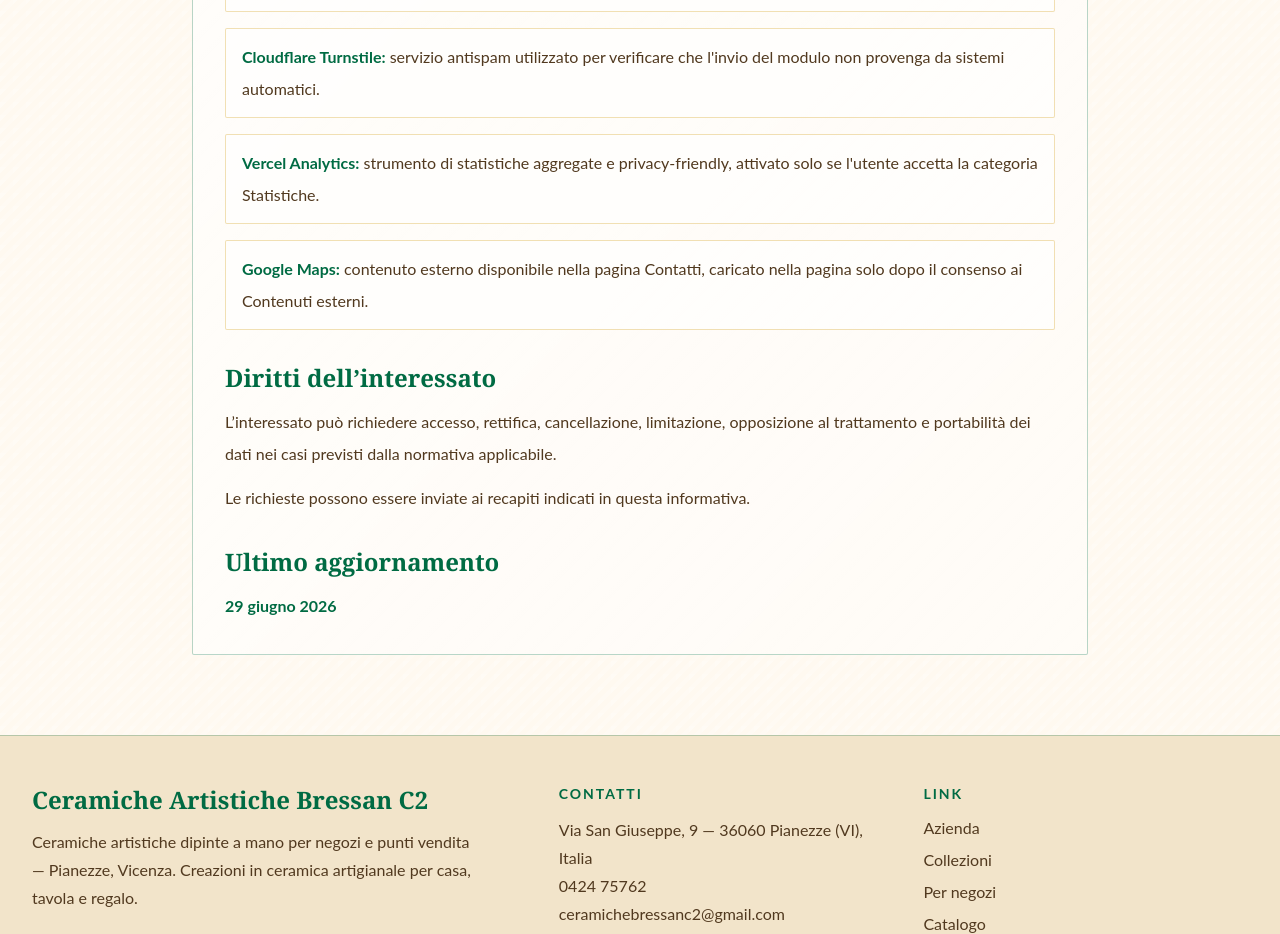
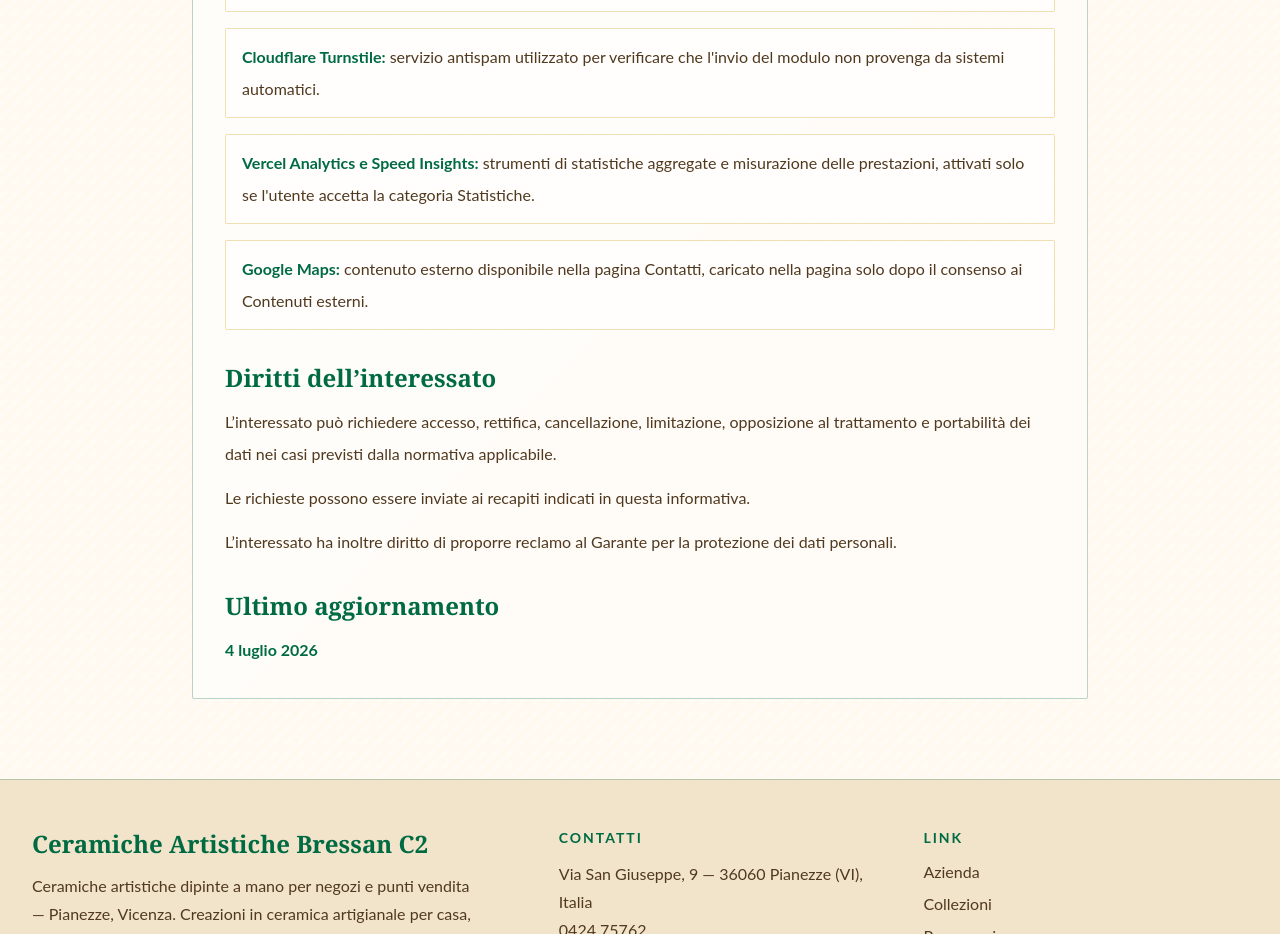
Before and after one commit to marceloocid/CeramicheBressan, a Next.js app: page /privacy-policy in a window 1280 px wide. Shown: the part 1640-2574 px from the top of the page. Built offline with nearby package versions, Linux system fonts and the light colour scheme; no server answers.

Commit message:
Add security headers and update privacy policies

```diff
--- a/app/cookie-policy/page.tsx
+++ b/app/cookie-policy/page.tsx
@@ -14,8 +14,8 @@ const services = [
     text: "usato nel modulo di contatto per prevenire invii automatici e spam. Può trattare dati tecnici necessari alla verifica."
   },
   {
-    title: "Vercel Analytics",
-    text: "usato per statistiche aggregate e privacy-friendly. Viene caricato solo se l'utente accetta la categoria Statistiche."
+    title: "Vercel Analytics e Speed Insights",
+    text: "usati per statistiche aggregate e misurazione delle prestazioni. Vengono caricati solo se l'utente accetta la categoria Statistiche."
   },
   {
     title: "Google Maps",
@@ -27,7 +27,7 @@ const services = [
   }
 ];
 
-const lastUpdated = "29 giugno 2026";
+const lastUpdated = "4 luglio 2026";
 
 export default function CookiePolicyPage() {
   return (
@@ -91,6 +91,10 @@ export default function CookiePolicyPage() {
               del proprio browser. La disattivazione di alcune funzioni può limitare la corretta
               visualizzazione di servizi esterni, come la mappa.
             </p>
+            <p className="mt-3">
+              Per i trattamenti collegati ai cookie, l&apos;utente ha anche diritto di proporre reclamo al
+              Garante per la protezione dei dati personali.
+            </p>
           </section>
 
           <section className="mt-8">
--- a/app/privacy-policy/page.tsx
+++ b/app/privacy-policy/page.tsx
@@ -18,8 +18,8 @@ const thirdPartyServices = [
     text: "servizio antispam utilizzato per verificare che l'invio del modulo non provenga da sistemi automatici."
   },
   {
-    name: "Vercel Analytics",
-    text: "strumento di statistiche aggregate e privacy-friendly, attivato solo se l'utente accetta la categoria Statistiche."
+    name: "Vercel Analytics e Speed Insights",
+    text: "strumenti di statistiche aggregate e misurazione delle prestazioni, attivati solo se l'utente accetta la categoria Statistiche."
   },
   {
     name: "Google Maps",
@@ -27,7 +27,7 @@ const thirdPartyServices = [
   }
 ];
 
-const lastUpdated = "29 giugno 2026";
+const lastUpdated = "4 luglio 2026";
 
 export default function PrivacyPolicyPage() {
   return (
@@ -136,6 +136,10 @@ export default function PrivacyPolicyPage() {
             <p className="mt-3">
               Le richieste possono essere inviate ai recapiti indicati in questa informativa.
             </p>
+            <p className="mt-3">
+              L’interessato ha inoltre diritto di proporre reclamo al Garante per la protezione dei dati
+              personali.
+            </p>
           </section>
 
           <section className="mt-8">
--- a/next.config.ts
+++ b/next.config.ts
@@ -1,7 +1,32 @@
 import type { NextConfig } from "next";
 
 const nextConfig: NextConfig = {
-  reactStrictMode: true
+  reactStrictMode: true,
+  async headers() {
+    return [
+      {
+        source: "/(.*)",
+        headers: [
+          {
+            key: "X-Content-Type-Options",
+            value: "nosniff"
+          },
+          {
+            key: "Referrer-Policy",
+            value: "strict-origin-when-cross-origin"
+          },
+          {
+            key: "X-Frame-Options",
+            value: "DENY"
+          },
+          {
+            key: "Permissions-Policy",
+            value: "camera=(), microphone=(), geolocation=()"
+          }
+        ]
+      }
+    ];
+  }
 };
 
 export default nextConfig;
```
